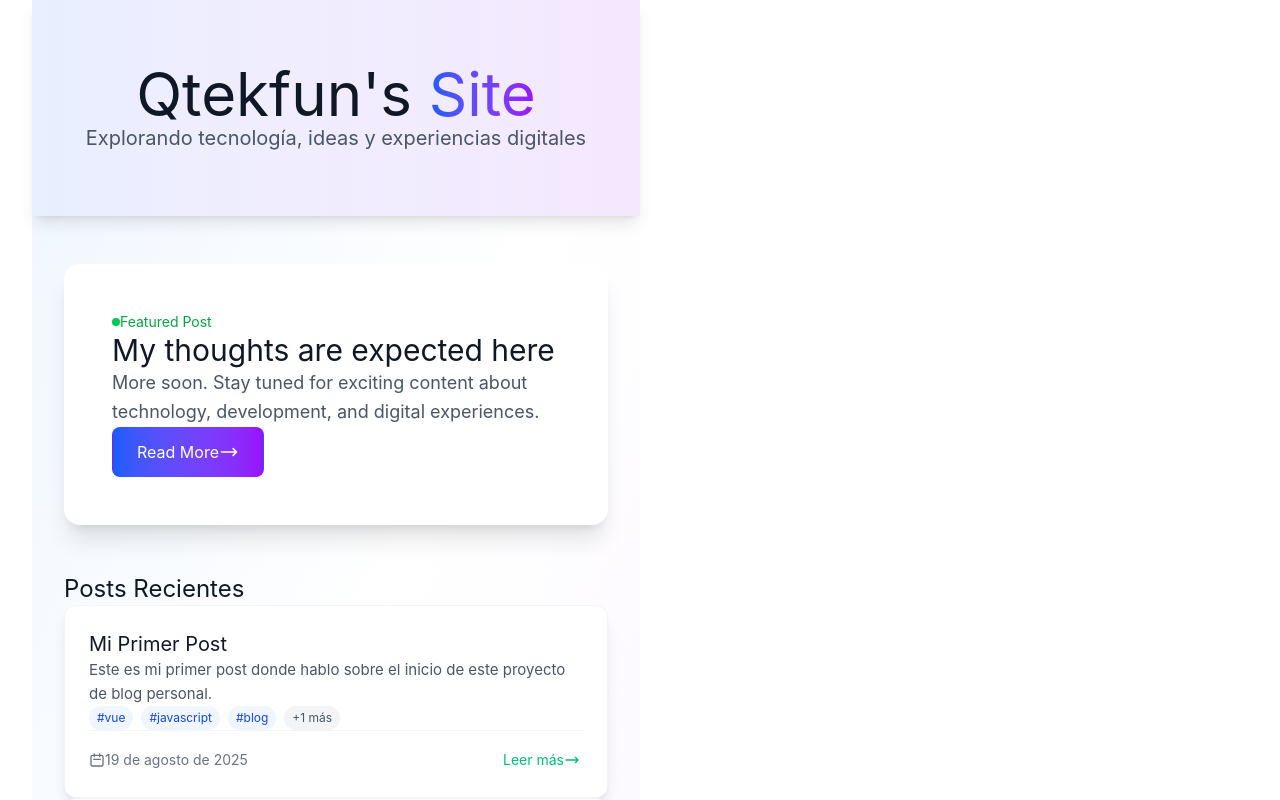
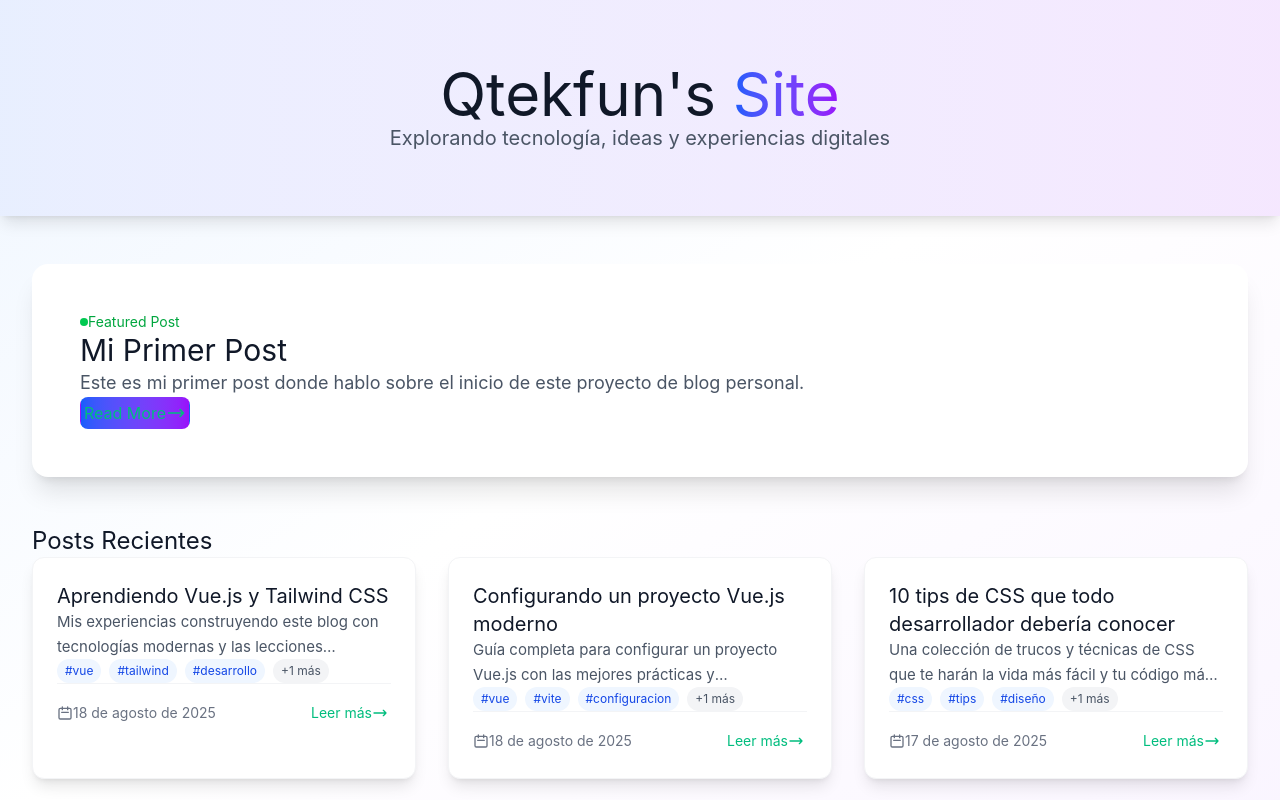
Before and after one commit to qtekfun/MyBlogJS, a Vue app: page / in a window 1280 px wide. Shown: the top 800 px of the page. Built offline with nearby package versions, Linux system fonts and the light colour scheme.

Commit message:
fix: correct UI

```diff
--- a/src/assets/main.css
+++ b/src/assets/main.css
@@ -20,16 +20,3 @@ a,
     background-color: hsla(160, 100%, 37%, 0.2);
   }
 }
-
-@media (min-width: 1024px) {
-  body {
-    display: flex;
-    place-items: center;
-  }
-
-  #app {
-    display: grid;
-    grid-template-columns: 1fr 1fr;
-    padding: 0 2rem;
-  }
-}
--- a/src/components/HomePage.vue
+++ b/src/components/HomePage.vue
@@ -1,17 +1,21 @@
 <template>
-  <div class="min-h-screen bg-gradient-to-br from-blue-50 via-white to-purple-50">
+  <div
+    class="min-h-screen w-full bg-gradient-to-br from-blue-50 via-white to-purple-50 overflow-x-hidden"
+  >
     <!-- Hero Header -->
     <header class="relative overflow-hidden bg-white shadow-lg">
       <div class="absolute inset-0 bg-gradient-to-r from-blue-600 to-purple-600 opacity-10"></div>
-      <div class="relative max-w-7xl mx-auto px-4 sm:px-6 lg:px-8 py-16">
+      <div class="relative max-w-full mx-auto px-4 sm:px-6 lg:px-8 py-8 sm:py-12 lg:py-16">
         <div class="text-center">
-          <h1 class="text-5xl md:text-6xl font-extrabold text-gray-900 mb-4">
+          <h1
+            class="text-3xl sm:text-4xl md:text-5xl lg:text-6xl font-extrabold text-gray-900 mb-3 sm:mb-4"
+          >
             Qtekfun's
             <span class="text-transparent bg-clip-text bg-gradient-to-r from-blue-600 to-purple-600"
               >Site</span
             >
           </h1>
-          <p class="text-xl text-gray-600 max-w-2xl mx-auto">
+          <p class="text-base sm:text-lg md:text lg:text-xl text-gray-600 mx-auto">
             Explorando tecnología, ideas y experiencias digitales
           </p>
         </div>
@@ -19,27 +23,35 @@
     </header>
 
     <!-- Main Content -->
-    <main class="max-w-7xl mx-auto px-4 sm:px-6 lg:px-8 py-12">
-      <div class="grid gap-8 md:gap-12">
-        <!-- Featured Post -->
-        <div
-          class="bg-white rounded-2xl shadow-xl overflow-hidden hover:shadow-2xl transition-shadow duration-300"
-        >
-          <div class="p-8 md:p-12">
-            <div class="flex items-center mb-4">
-              <div class="h-2 w-2 bg-green-500 rounded-full mr-3"></div>
-              <span class="text-sm font-medium text-green-600">Featured Post</span>
+    <main class="max-w-full mx-auto px-4 sm:px-6 lg:px-8 py-6 sm:py-8 lg:py-12">
+      <div class="grid gap-6 sm:gap-8 lg:gap-12">
+        <!-- Featured Post - responsive -->
+          <div
+            v-if="sortedPosts.length > 0"
+            class="bg-white rounded-xl sm:rounded-2xl shadow-xl overflow-hidden hover:shadow-2xl transition-shadow duration-300 mx-[25%] mx-auto"
+          >
+          <div class="p-4 sm:p-6 lg:p-8 xl:p-12">
+            <div class="flex items-center mb-3 sm:mb-4">
+              <div class="h-2 w-2 bg-green-500 rounded-full mr-2 sm:mr-3"></div>
+              <span class="text-xs sm:text-sm font-medium text-green-600">Featured Post</span>
             </div>
-            <h2 class="text-3xl font-bold text-gray-900 mb-6">My thoughts are expected here</h2>
-            <p class="text-lg text-gray-600 leading-relaxed mb-8">
-              More soon. Stay tuned for exciting content about technology, development, and digital
-              experiences.
+            <h2 class="text-xl sm:text-2xl lg:text-3xl font-bold text-gray-900 mb-4 sm:mb-6">
+              {{ sortedPosts[0].title }}
+            </h2>
+            <p class="text-sm sm:text-base lg:text-lg text-gray-600 leading-relaxed mb-6 sm:mb-8">
+              {{ sortedPosts[0].excerpt }}
             </p>
-            <button
-              class="inline-flex items-center px-6 py-3 border border-transparent text-base font-medium rounded-lg text-white bg-gradient-to-r from-blue-600 to-purple-600 hover:from-blue-700 hover:to-purple-700 transition-all duration-200"
+            <router-link
+              :to="`/post/${sortedPosts[0].slug}`"
+              class="inline-flex items-center px-4 sm:px-6 py-2 sm:py-3 border border-transparent text-sm sm:text-base font-medium rounded-lg text-white bg-gradient-to-r from-blue-600 to-purple-600 hover:from-blue-700 hover:to-purple-700 transition-all duration-200"
             >
               Read More
-              <svg class="ml-2 h-5 w-5" fill="none" stroke="currentColor" viewBox="0 0 24 24">
+              <svg
+                class="ml-2 h-4 w-4 sm:h-5 sm:w-5"
+                fill="none"
+                stroke="currentColor"
+                viewBox="0 0 24 24"
+              >
                 <path
                   stroke-linecap="round"
                   stroke-linejoin="round"
@@ -47,23 +59,60 @@
                   d="M17 8l4 4m0 0l-4 4m4-4H3"
                 ></path>
               </svg>
-            </button>
+            </router-link>
           </div>
         </div>
 
-        <!-- Posts Recientes -->
-        <section>
-          <h2 class="text-2xl font-bold text-gray-900 mb-8">Posts Recientes</h2>
+        <!-- Posts Recientes - responsive grid -->
+        <section v-if="!loading && !error">
+          <h2 class="text-xl sm:text-2xl font-bold text-gray-900 mb-6 sm:mb-8 px-2 sm:px-0">
+            Posts Recientes
+          </h2>
 
-          <div class="space-y-6">
+          <!-- Grid responsive: 1 col en móvil, 2 en tablet, 3 en desktop -->
+          <div class="grid grid-cols-1 md:grid-cols-2 xl:grid-cols-3 gap-4 sm:gap-6 lg:gap-8">
             <PostCard
-              v-for="post in sortedPosts"
+              v-for="post in sortedPosts.slice(1)"
               :key="post.slug"
               :post="post"
-              :featured="index === 0"
+              :featured="false"
             />
           </div>
         </section>
+
+        <!-- Loading state -->
+        <div v-if="loading" class="text-center py-8 sm:py-12">
+          <div class="inline-flex items-center px-4 py-2 text-sm font-medium text-gray-600">
+            <svg
+              class="animate-spin -ml-1 mr-3 h-4 w-4 sm:h-5 sm:w-5"
+              xmlns="http://www.w3.org/2000/svg"
+              fill="none"
+              viewBox="0 0 24 24"
+            >
+              <circle
+                class="opacity-25"
+                cx="12"
+                cy="12"
+                r="10"
+                stroke="currentColor"
+                stroke-width="4"
+              ></circle>
+              <path
+                class="opacity-75"
+                fill="currentColor"
+                d="M4 12a8 8 0 018-8V0C5.373 0 0 5.373 0 12h4zm2 5.291A7.962 7.962 0 014 12H0c0 3.042 1.135 5.824 3 7.938l3-2.647z"
+              ></path>
+            </svg>
+            Cargando posts...
+          </div>
+        </div>
+
+        <!-- Error state -->
+        <div v-if="error" class="text-center py-8 sm:py-12">
+          <div class="bg-red-50 border border-red-200 rounded-lg p-4 sm:p-6 max-w-md mx-auto">
+            <p class="text-red-600 text-sm sm:text-base">Error: {{ error }}</p>
+          </div>
+        </div>
       </div>
     </main>
   </div>
@@ -75,7 +124,7 @@ import PostCard from './PostCard.vue'
 import { usePosts } from '@/composables/usePosts'
 
 // Usar el composable
-const { posts, loading, error, sortedPosts, loadPosts } = usePosts()
+const { loading, error, sortedPosts, loadPosts } = usePosts()
 
 // Cargar posts cuando se monte el componente
 onMounted(() => {
```
Also changed, not shown: posts/aprendiendo-vue-tailwind.md (+2 -0 lines), posts/configurando-proyecto-vue-moderno.md (+2 -0 lines), posts/proximas-funcionalidades-blog.md (+18 -0 lines).
